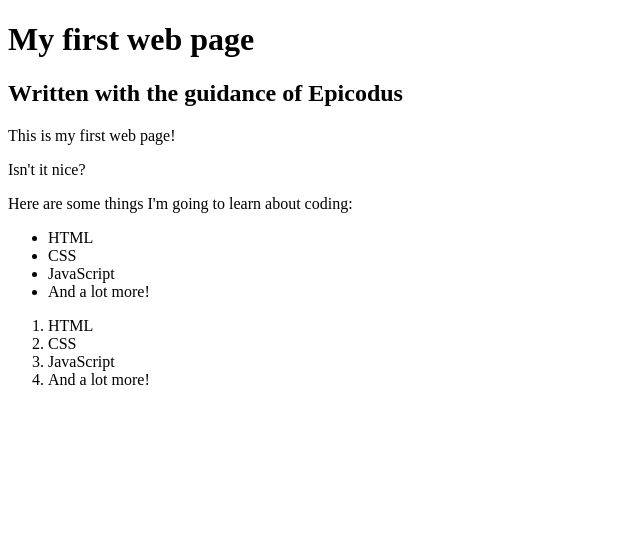
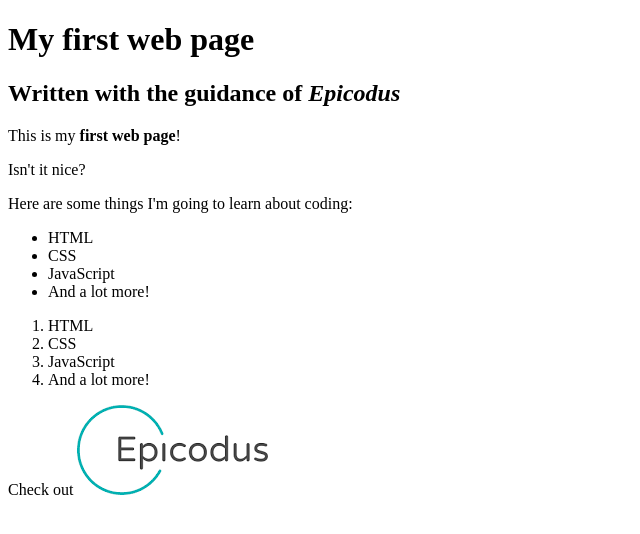
Before and after one commit to bryanlin39/my-first-webpage, a plain HTML site: page my-first-webpage.html in a window 1280 px wide. Shown: the whole page, without its empty margins (0-640 px from the left). Drawn offline with Linux system fonts and the light colour scheme.

Commit message:
add a link and image to the html file and also a inline elements

```diff
--- a/my-first-webpage.html
+++ b/my-first-webpage.html
@@ -5,8 +5,8 @@
   </head>
   <body>
     <h1>My first web page</h1>
-    <h2>Written with the guidance of Epicodus</h2>
-    <p>This is my first web page!</p>
+    <h2>Written with the guidance of <em>Epicodus</em></h2>
+    <p>This is my <strong>first web page</strong>!</p>
     <p>Isn't it nice?</p>
     <p>Here are some things I'm going to learn about coding:</p>
     <ul>
@@ -21,5 +21,7 @@
       <li>JavaScript</li>
       <li>And a lot more!</li>
     </ol>
+    <p>Check out <a href="http://www.epicodus.com"><img src="img/epi.jpeg" alt="Epicodus Logo"></a></p>
+
   </body>
 </html>
```
Also changed, not shown: img/epi.jpeg (added).
